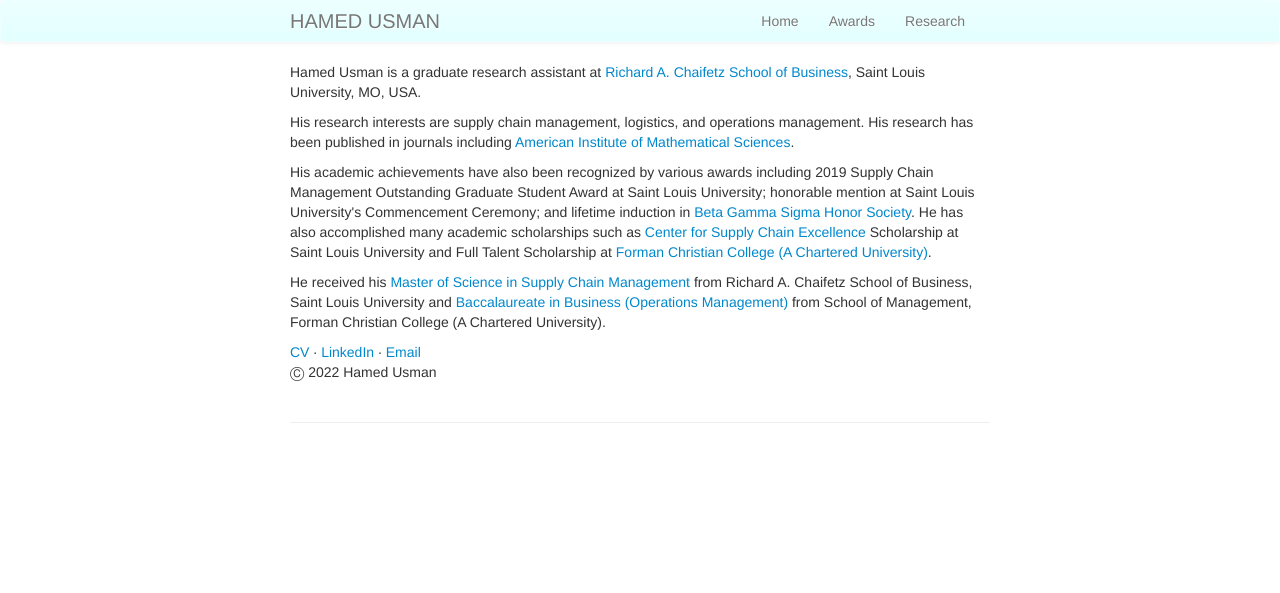
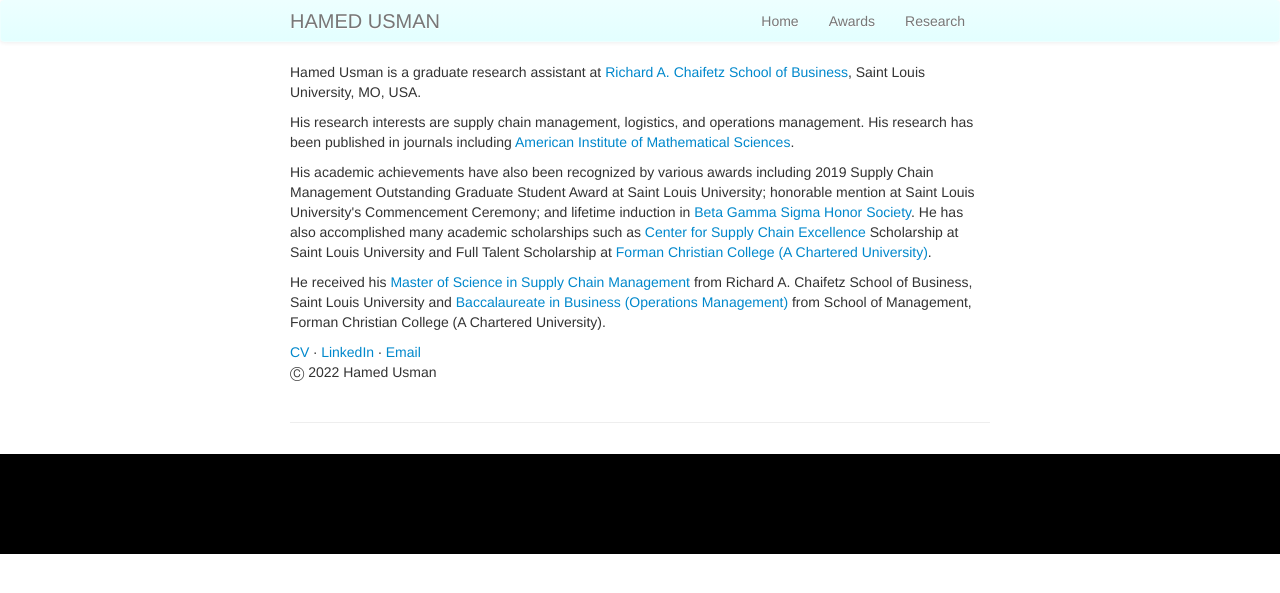
Before and after one commit to hamedusman/hamedusman.github.io, a Jekyll site: the page built from index.md, in a window 1280 px wide. Shown: the top 593 px of the page. Built offline with Jekyll 4.4.1, drawn with Linux system fonts in a browser that asks for light colours.

Commit message:
Update style.css

```diff
--- a/assets/themes/twitter/css/style.css
+++ b/assets/themes/twitter/css/style.css
@@ -63,3 +63,25 @@
   background: #57A957;
   border: 1px solid #4c964d;
   color: #FFF; }
+
+*{
+  margin: 0;
+  padding: 0;
+}
+html, body {
+  height: 100px;
+}
+#container-footer {
+  min-height: 100%;
+}
+#main {
+  overflow: auto;
+  padding-bottom: 100px;
+}
+#footer {
+  background-color: #000;
+  position: relative;
+  height: 100px;
+  margin-top: -100px;
+  clear: both;
+}
```
